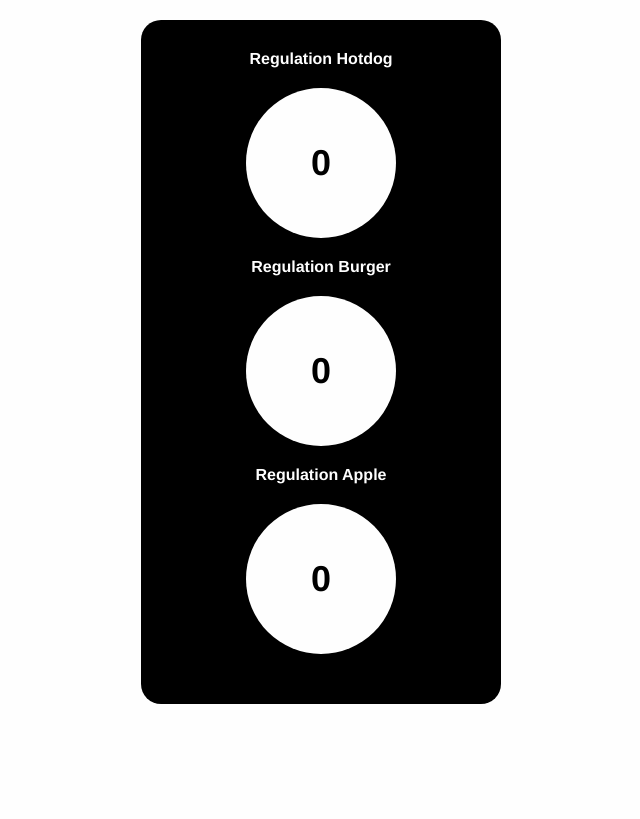
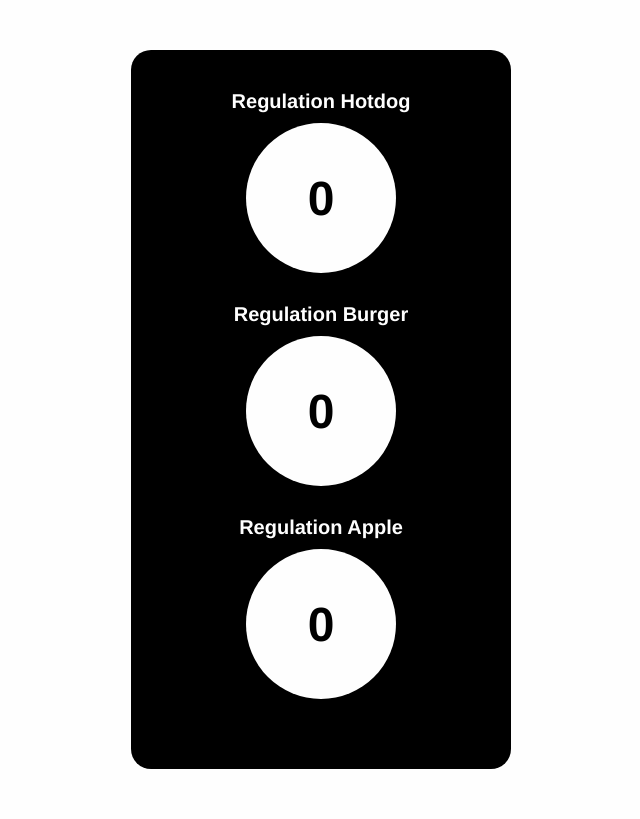
Before and after one commit to Reg-Montee/regulation-food-counter, a Flask app: page / in a window 1280 px wide. Shown: the whole page, without its empty margins (319-959 px from the left). Before the commit the page ends 704 px from the top, so only its background shows below. Run offline with Flask 3, Linux system fonts and the light colour scheme.

Commit message:
Add files via upload

```diff
--- a/app.py
+++ b/app.py
@@ -1,37 +1,48 @@
 import os
-import datetime
 import requests
 from flask import Flask, render_template
-from apscheduler.schedulers.background import BackgroundScheduler
+from datetime import datetime
 
 app = Flask(__name__)
 
-# Fitbit API credentials from environment variables
+# Fitbit API credentials from config vars
 ACCESS_TOKEN = os.getenv("FITBIT_ACCESS_TOKEN")
-REFRESH_TOKEN = os.getenv("FITBIT_REFRESH_TOKEN")
 CLIENT_ID = os.getenv("FITBIT_CLIENT_ID")
 CLIENT_SECRET = os.getenv("FITBIT_CLIENT_SECRET")
+REFRESH_TOKEN = os.getenv("FITBIT_REFRESH_TOKEN")
 
 # Food items to track
 FOOD_ITEMS = ["Regulation Hotdog", "Regulation Burger", "Regulation Apple"]
-counters = {item: 0 for item in FOOD_ITEMS}
+
+# Counter dictionary
+food_counters = {item: 0 for item in FOOD_ITEMS}
 
 def get_food_logs():
-    global counters
+    global food_counters
     headers = {
         "Authorization": f"Bearer {ACCESS_TOKEN}"
     }
 
-    today = datetime.date.today()
-    start_year = today.year if today.month >= 9 else today.year - 1
-    start_date = datetime.date(start_year, 9, 1)
-    end_date = datetime.date(start_year + 1, 8, 31)
+    # Determine date range: Sept 1 of previous year to Aug 31 of current year
+    today = datetime.utcnow()
+    year = today.year if today.month >= 9 else today.year - 1
+    start_date = f"{year}-09-01"
+    end_date = f"{year + 1}-08-31"
 
-    counters = {item: 0 for item in FOOD_ITEMS}
+    # Reset counters
+    food_counters = {item: 0 for item in FOOD_ITEMS}
 
-    date = start_date
-    while date <= end_date:
-        url = f"https://api.fitbit.com/1/user/-/foods/log/date/{date.isoformat()}.json"
+    # Fetch logs month by month
+    for month in range(9, 13):
+        date_prefix = f"{year}-{month:02d}"
+        fetch_month_logs(date_prefix, headers)
+    for month in range(1, 9):
+        date_prefix = f"{year + 1}-{month:02d}"
+        fetch_month_logs(date_prefix, headers)
+
+def fetch_month_logs(date_prefix, headers):
+    url = f"https://api.fitbit.com/1/user/-/foods/log/date/{date_prefix}-01.json"
+    try:
         response = requests.get(url, headers=headers)
         if response.status_code == 200:
             data = response.json()
@@ -39,16 +50,13 @@ def get_food_logs():
                 name = entry.get("loggedFood", {}).get("name", "")
                 for item in FOOD_ITEMS:
                     if item.lower() in name.lower():
-                        counters[item] += 1
-        date += datetime.timedelta(days=1)
-
-scheduler = BackgroundScheduler()
-scheduler.add_job(get_food_logs, 'cron', hour=4)
-scheduler.start()
+                        food_counters[item] += 1
+    except Exception as e:
+        print(f"Error fetching logs for {date_prefix}: {e}")
 
 @app.route("/")
 def index():
-    return render_template("index.html", counters=counters)
+    return render_template("index.html", counters=food_counters)
 
 if __name__ == "__main__":
     get_food_logs()
--- a/requirements.txt
+++ b/requirements.txt
@@ -1,3 +1,2 @@
 Flask
 requests
-apscheduler
--- a/templates/index.html
+++ b/templates/index.html
@@ -6,34 +6,35 @@
     <style>
         body {
             background-color: #FEFEFE;
-            font-family: 'Helvetica', sans-serif;
+            font-family: "Helvetica", sans-serif;
             font-weight: bold;
             margin: 0;
-            padding: 20px;
+            padding: 0;
         }
         .container {
             background-color: #000000;
             border-radius: 20px;
-            padding: 30px;
+            padding: 40px;
             width: 300px;
-            margin: auto;
+            margin: 50px auto;
+            text-align: center;
         }
         .counter {
             background-color: #FEFEFE;
-            color: #000000;
             border-radius: 50%;
             width: 150px;
             height: 150px;
+            margin: 30px auto;
             display: flex;
             align-items: center;
             justify-content: center;
-            margin: 20px auto;
-            font-size: 36px;
+            font-size: 48px;
+            color: #000000;
         }
         .title {
             color: #FEFEFE;
-            text-align: center;
-            margin-bottom: 10px;
+            font-size: 20px;
+            margin-bottom: -20px;
         }
     </style>
 </head>
```
